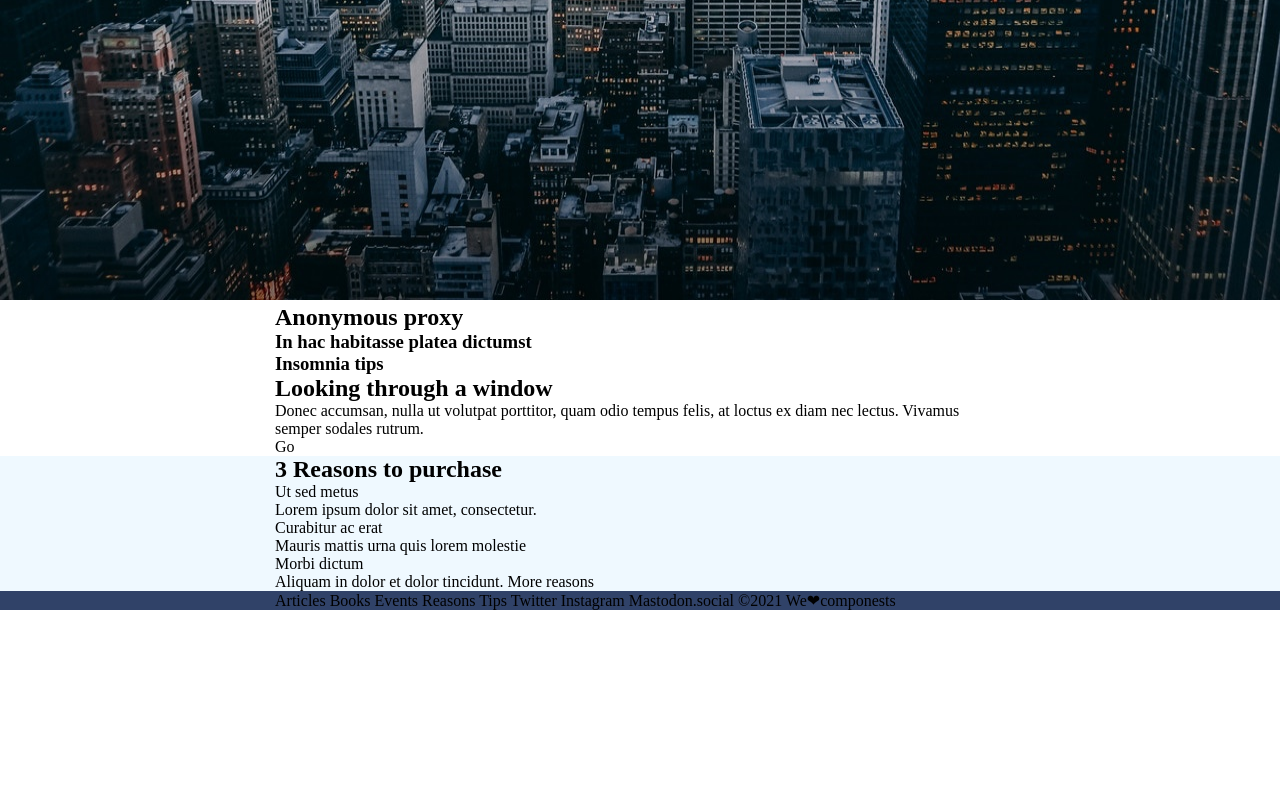
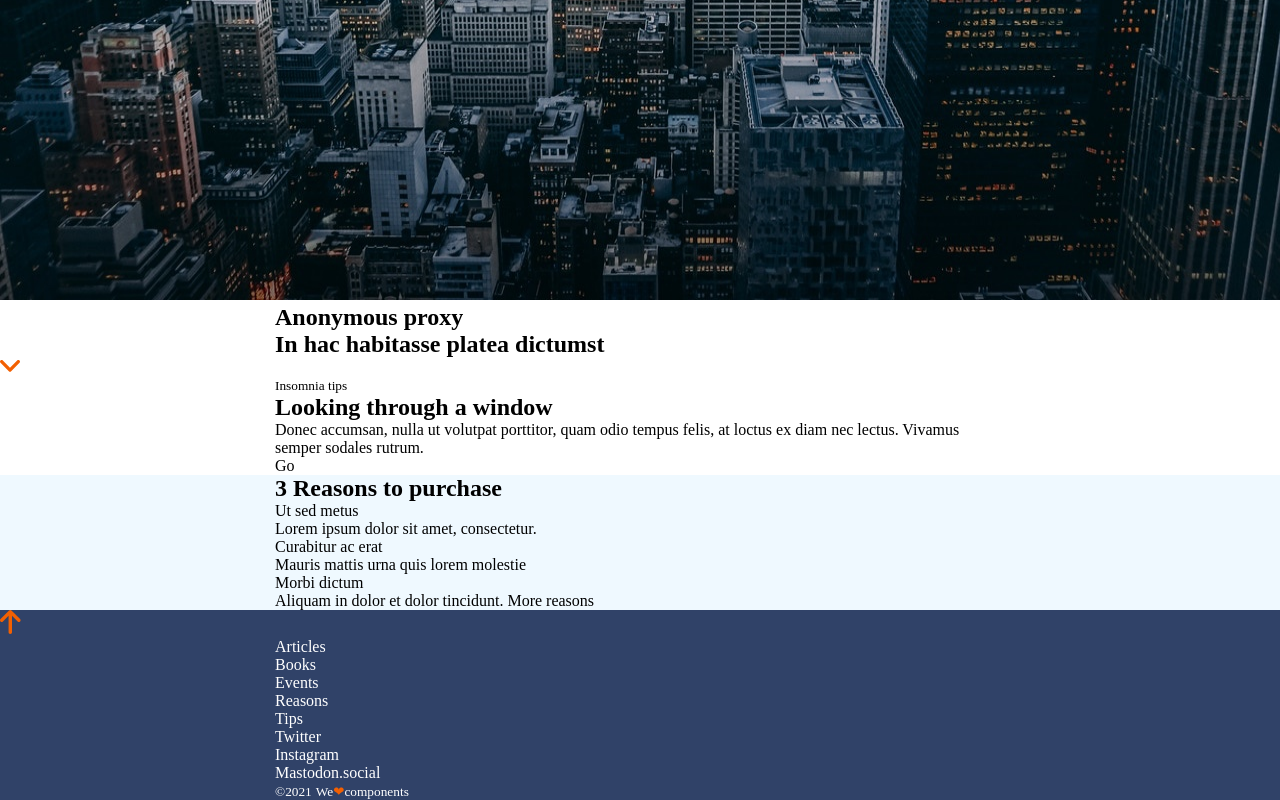
Before and after one commit to crisgruiz/modulo-1-evaluacion-final-crisgruiz, a website: page src/html/index.html in a window 1280 px wide. Shown: the part 500-1300 px from the top of the page. Before the commit the page ends 1110 px from the top, so only its background shows below. Drawn offline with nearby package versions, Linux system fonts and the light colour scheme; files that its build step writes are made by us from their sources; files whose address does not match are found by name.

Commit message:
Add nav footer

```diff
--- a/src/html/partials/description.html
+++ b/src/html/partials/description.html
@@ -1,6 +1,6 @@
 <section class="description">
   <div class="centralcolumn">
-    <h3 class="description__pretitle">Insomnia tips</h3>
+    <small class="description__pretitle">Insomnia tips</small>
     <h2 class="description__title">Looking through a window</h2>
     <p class="description__text">
       Donec accumsan, nulla ut volutpat porttitor, quam odio tempus felis, at
--- a/src/html/partials/footer.html
+++ b/src/html/partials/footer.html
@@ -1,6 +1,99 @@
 <footer class="footer">
-  <div class="centralcolumn">
-    Articles Books Events Reasons Tips Twitter Instagram Mastodon.social ©2021
-    We❤︎componests
+  <div>
+    <a href="../index.html" title="Go to the beginning">
+      <img
+        src="./assets/images/ico-arrow.svg"
+        alt="Go to the beginning"
+        title="Go to the beginning"
+      />
+    </a>
+  </div>
+  <div class="centralcolumn nav">
+    <nav class="nav__articles articles">
+      <ul>
+        <li class="articles__list">
+          <a
+            class="links"
+            href="https://adalab.es/"
+            title="Link to articles"
+            target="_blank"
+            >Articles</a
+          >
+        </li>
+        <li class="articles__list">
+          <a
+            class="links"
+            href="https://adalab.es/"
+            title="Link to books"
+            target="_blank"
+            >Books</a
+          >
+        </li>
+        <li class="articles__list">
+          <a
+            class="links"
+            href="https://adalab.es/"
+            title="Link to events"
+            target="_blank"
+            >Events</a
+          >
+        </li>
+        <li class="articles__list">
+          <a
+            class="links"
+            href="https://adalab.es/"
+            title="Link to reasons"
+            target="_blank"
+            >Reasons</a
+          >
+        </li>
+        <li class="articles__list">
+          <a
+            class="links"
+            href="https://adalab.es/"
+            title="Link to tips"
+            target="_blank"
+            >Tips</a
+          >
+        </li>
+      </ul>
+    </nav>
+    <nav class="nav__social social">
+      <ul>
+        <li class="social__list">
+          <a
+            class="links"
+            href="https://adalab.es/"
+            title="Link to Twitter"
+            target="_blank"
+            >Twitter</a
+          >
+        </li>
+        <li class="social__list">
+          <a
+            class="links"
+            href="https://adalab.es/"
+            title="Link to Instagram"
+            target="_blank"
+            >Instagram</a
+          >
+        </li>
+        <li class="social__list">
+          <a
+            class="links"
+            href="https://adalab.es/"
+            title="Link to Mastodon.social"
+            target="_blank"
+            >Mastodon.social</a
+          >
+        </li>
+      </ul>
+    </nav>
+    <div class="copy">
+      <small>©2021</small>
+      <small>
+        <span>We</span><span class="copy__heart">&#x2764</span><span>components</span>
+      </small>
+    </div>
   </div>
 </footer>
--- a/src/html/partials/hero.html
+++ b/src/html/partials/hero.html
@@ -2,6 +2,15 @@
   <img class="hero__image" src="./assets/images/cover.jpg" alt="fondo-hero" />
   <div class="centralcolumn hero__text">
     <h1 class="hero__title">Anonymous proxy</h1>
-    <h3 class="hero__subtitle">In hac habitasse platea dictumst</h3>
+    <h2 class="hero__subtitle">In hac habitasse platea dictumst</h2>
+  </div>
+  <div>
+    <a href="#reasons" title="Go to reasons section">
+      <img
+        src="./assets/images/ico-scroll-down.svg"
+        alt="Go to reasons section"
+        title="Go to reasons section"
+      />
+    </a>
   </div>
 </section>
--- a/src/html/partials/reasons.html
+++ b/src/html/partials/reasons.html
@@ -1,4 +1,4 @@
-<section class="reasons">
+<section id="reasons" class="reasons">
   <div class="centralcolumn">
     <h2 class="reasons__title">3 Reasons to purchase</h2>
     <div class="reasons__items">
--- a/src/scss/layout/_footer.scss
+++ b/src/scss/layout/_footer.scss
@@ -1,3 +1,23 @@
 .footer {
   background-color: $color-footer;
 }
+.articles {
+  &__list {
+    list-style-type: none;
+  }
+}
+.social {
+  &__list {
+    list-style-type: none;
+  }
+}
+.links {
+  color: $color-text-footer;
+  text-decoration: none;
+}
+.copy {
+  color: $color-text-footer;
+  &__heart {
+    color: $color-icon-footer;
+  }
+}
```
